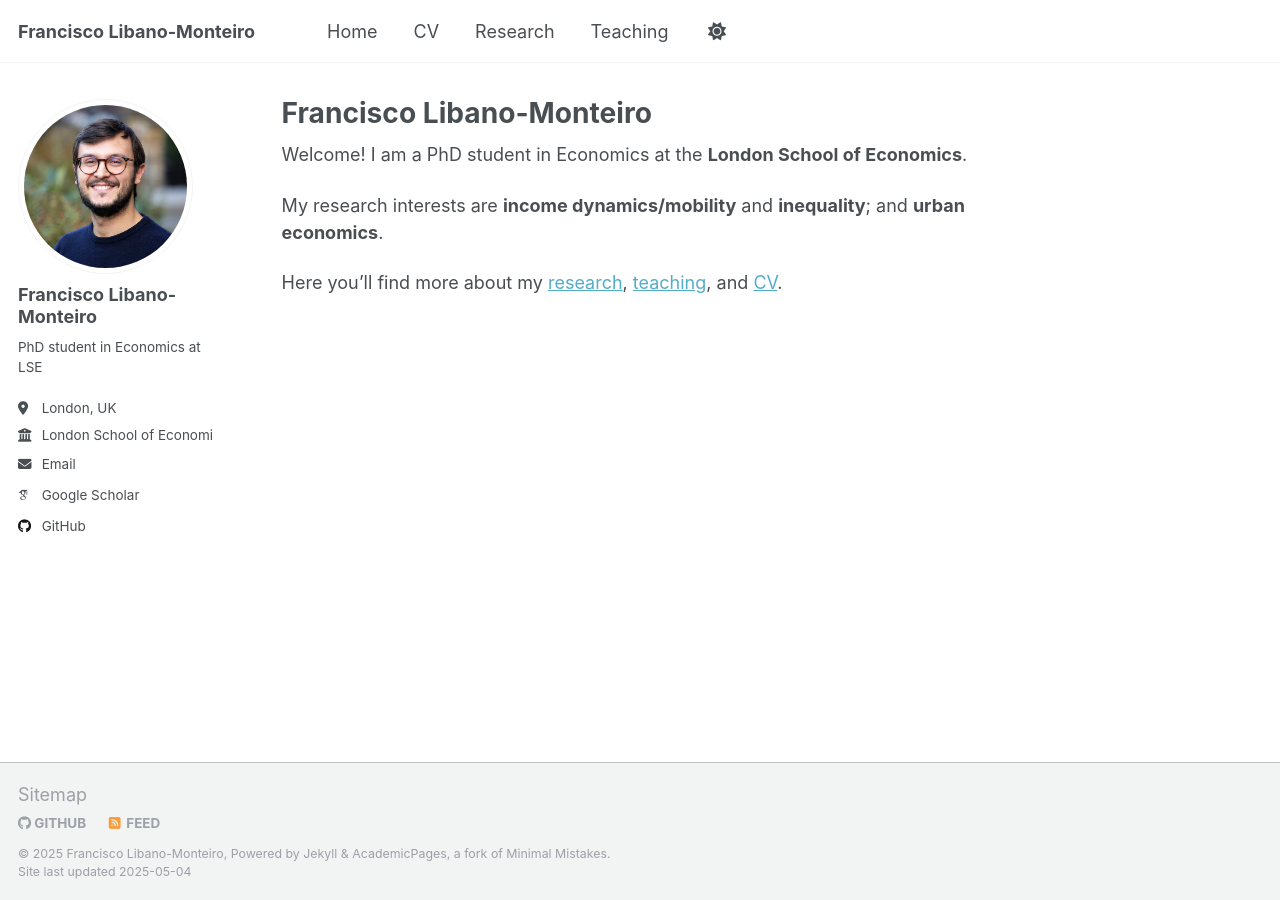
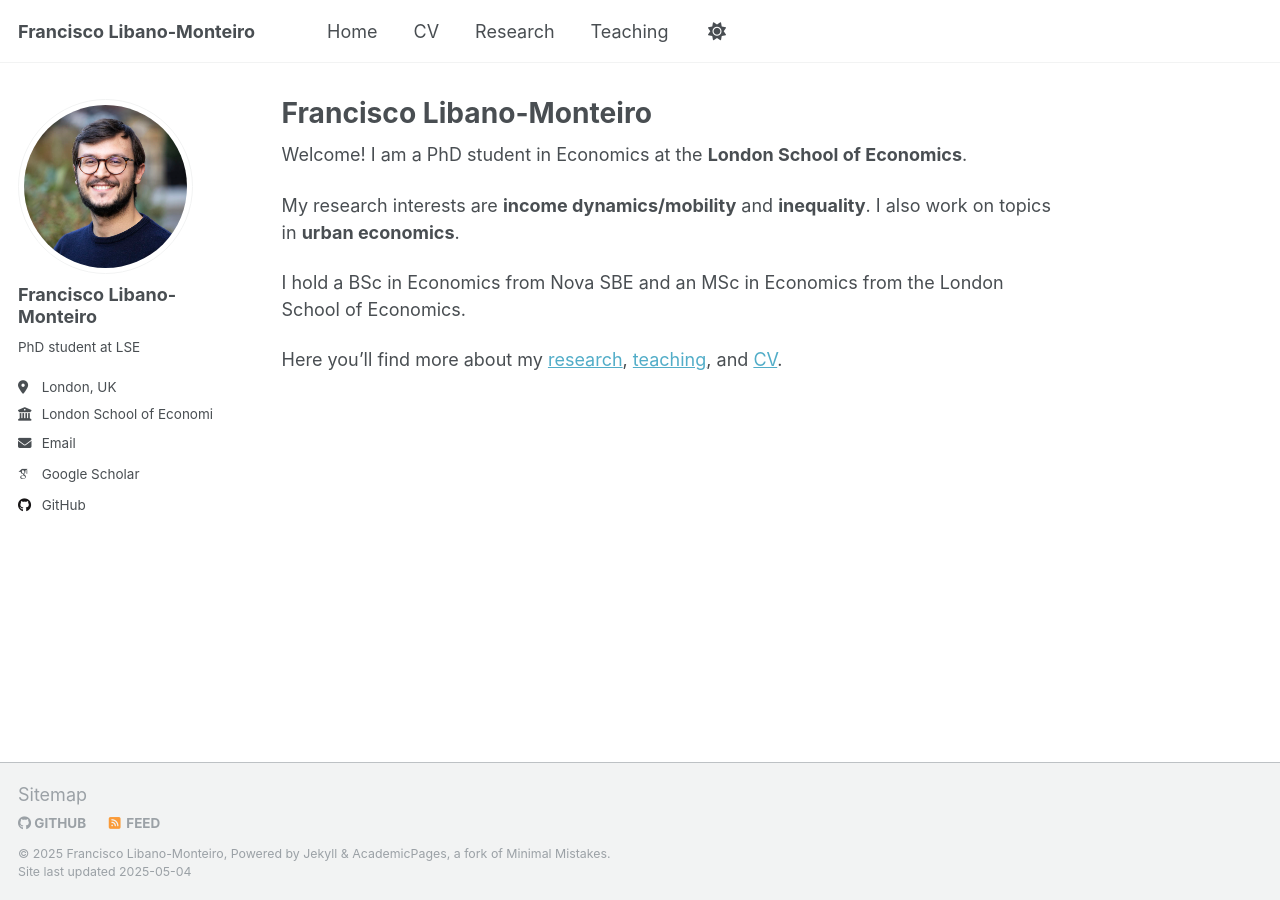
Before and after one commit to mfsdlm98/mfsdlm98.github.io, a Jekyll site: the page built from index.md, in a window 1280 px wide. Built offline with Jekyll 4.4.1, drawn with Linux system fonts in a browser that asks for light colours; some web fonts are replaced.

Commit message:
change index.md

```diff
--- a/_config.yml
+++ b/_config.yml
@@ -14,7 +14,7 @@ repository: "mfsdlm98/mfsdlm98.github.io"
 author:
   name: "Francisco Libano-Monteiro"
   avatar: "phd_picture_lowres.jpg"  # Place this image in /images
-  bio: "PhD student in Economics at LSE"
+  bio: "PhD student at LSE"
   email: "m.f.libano-monteiro@lse.ac.uk"
   location: "London, UK"
   employer: "London School of Economics"
--- a/index.md
+++ b/index.md
@@ -7,6 +7,8 @@ author_profile: true
 
 Welcome! I am a PhD student in Economics at the **London School of Economics**.
 
-My research interests are **income dynamics/mobility** and **inequality**; and **urban economics**.
+My research interests are **income dynamics/mobility** and **inequality**. I also work on topics in **urban economics**.
+
+I hold a BSc in Economics from Nova SBE and an MSc in Economics from the London School of Economics.
 
 Here you'll find more about my [research](/research/), [teaching](/teaching/), and [CV](/files/CV_FranciscoLibanoMonteiro_20250502.pdf).
```
